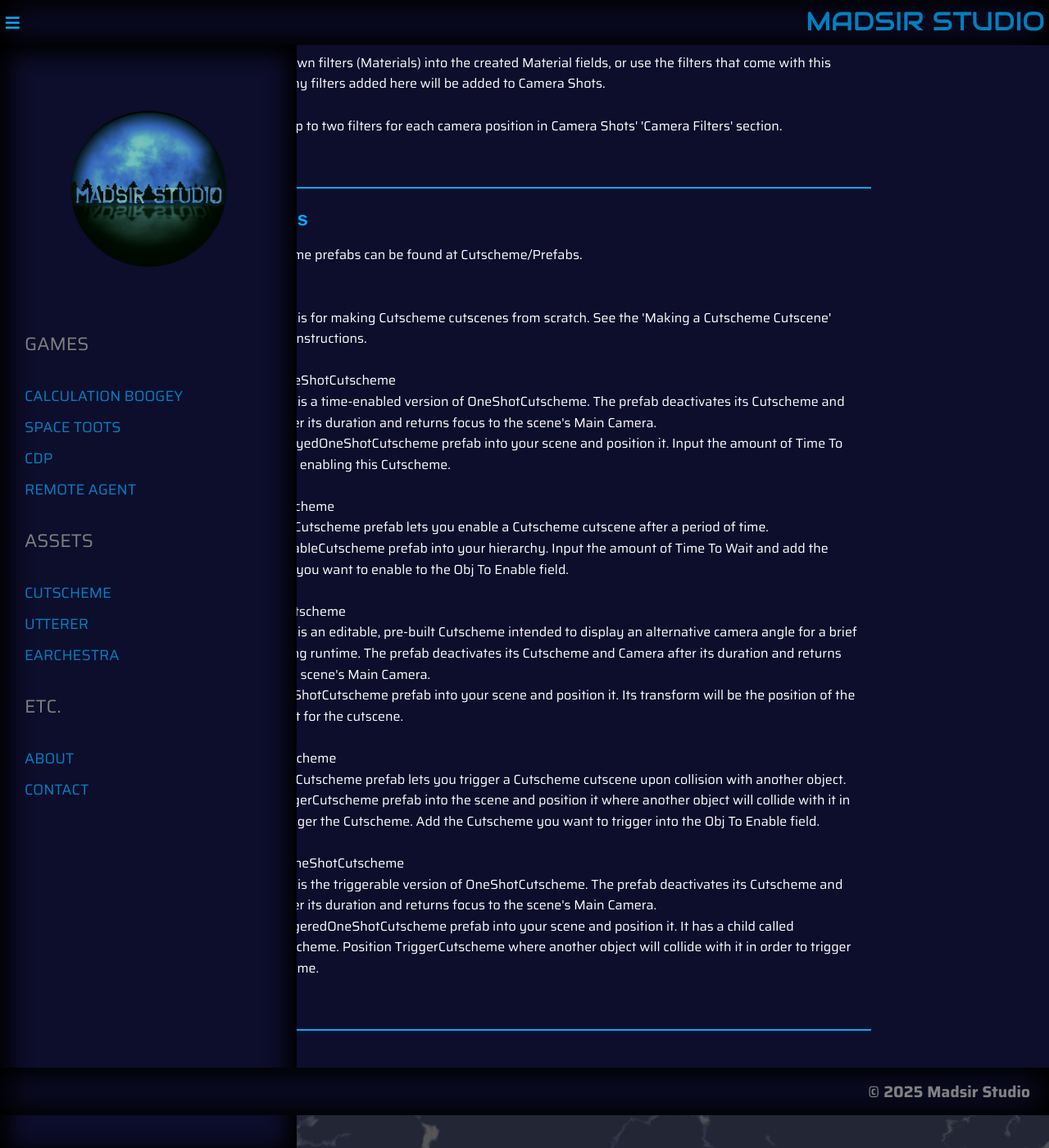
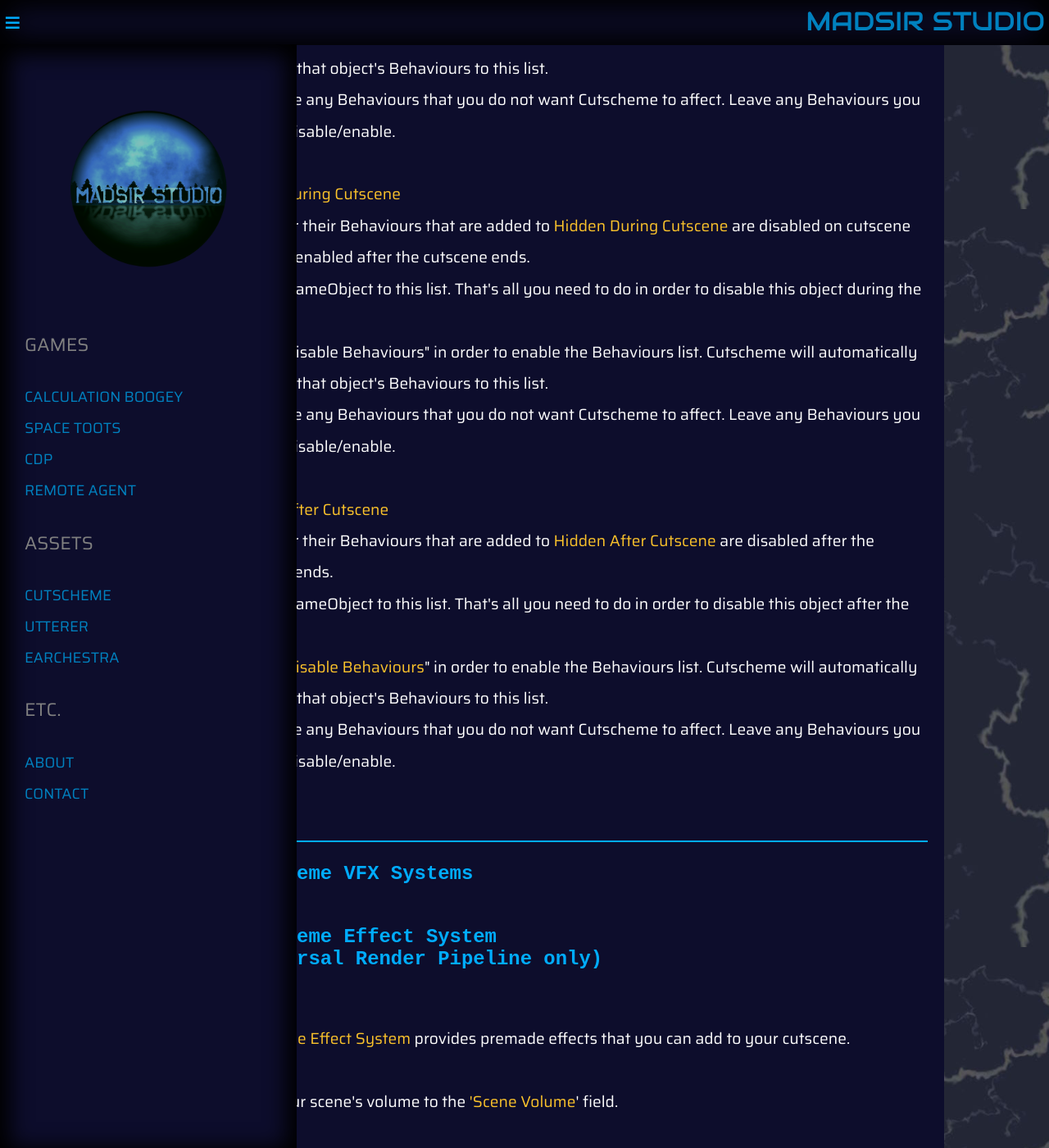
Before and after one commit to Madsir/madsirstudio.github.io, a Jekyll site: the page built from cutscheme/docs/index.html, in a window 1280 px wide and 1400 px high, scrolled down 5145 px. Shown: the whole window at 82% size. Built offline with Jekyll 4.4.1, drawn with Linux system fonts in a browser that asks for light colours; some of the changed text lies outside the part shown.

Commit message:
Update index.html

```diff
--- a/cutscheme/docs/index.html
+++ b/cutscheme/docs/index.html
@@ -6,17 +6,14 @@
 <!DOCTYPE html>
 <html>
 <head>
-    <style>
-	body {
-    font-family: 'Arial', sans-serif;
+       <style>
+body {
     margin: 0;
     padding: 0;
     display: flex;
     flex-direction: column;
 }
-p{
-  line-height: 150%;
-}
+.accent { color: #fbc32b; }
 .page-header {
     background-color: #35424a;
     color: white;
@@ -57,7 +54,7 @@
 }
 
 #documentation {
-    flex-grow: 1;
+    width:70%;
     padding: 20px;
     background-color: #0D0D2C;
 }
@@ -66,18 +63,18 @@
     margin-bottom: 25px;
     border-bottom: 2px solid #00acff;
     padding-bottom: 20px;
-	margin-right:20%;
 }
 
 #documentation h2 {
-    color: #00acff;
+   color: #00acff;
     margin-bottom: 15px;
    font-size: 2.3em;
   font-family: monospace;
 }
 
 #documentation p {
-    line-height: 1.6;
+    line-height: 200%;
+	font-size: 1.5em;
     color: white;
 }
 
@@ -105,6 +102,9 @@
    		font-size: 1.5em;
   		font-family: monospace;
 		}
+	p {
+	  font-size: 1em;
+	}
 }
 
 @media screen and (max-width: 480px) {
@@ -153,27 +153,27 @@
 		<br>
 		<p>
 	<p>
-		1. Add a Cutscheme prefab to your scene (or add a Cutscheme Controller script to an object in your scene).<br><br>
+		1. Add a Cutscheme prefab to your scene (or add a <span class="accent">Cutscheme Controller</span> script to an object in your scene).<br><br>
 
 Prefab location: Cutscheme/Prefabs<br>
 
 Script location: Cutscheme/Scripts/CutschemeSystem<br><br>
 
 
-2. Add the camera you want to control into Cutscheme Controller's 'Main Camera' field.<br><br>
+2. Add the camera you want to control into <span class="accent">Cutscheme Controller</span>'s '<span class="accent">Main Camera</span>' field.<br><br>
 
 Cutscheme will use this camera for zooming/filters/etc.<br><br>
 
-3. If the above camera needs to be disabled after the cutscene, check the Disposable Camera toggle.<br><br>
+3. If the above camera needs to be disabled after the cutscene, check the <span class="accent">Disposable Camera</span> toggle.<br><br>
 
-	The Main Camera for the cutscene will be disabled at the end of the cutscene.<br><br>
+	The <span class="accent">Main Camera</span> for the cutscene will be disabled at the end of the cutscene.<br><br>
 
-4. Add Camera Shots to the Camera Shots array.<br><br>
+4. Add camera shots to the <span class="accent">Camera Shots</span> sequence.<br><br>
 
-Cutscheme automatically adds and removes camera transforms to the scene as children of the Cutscheme Controller's game object.<br><br>
+Cutscheme automatically adds and removes camera transforms to the scene as children of the <span class="accent">Cutscheme Controller</span>'s game object.<br><br>
 
 
-5. Manually position and rotate each of the Camera Shots into their places for the cutscene.<br><br>
+5. Manually position and rotate each of the <span class="accent">Camera Shots</span> into their places for the cutscene.<br><br>
 
 Cutscheme system follows these positions in index order instead of numerical order, so you can reorder the positions.<br><br>
 
@@ -182,40 +182,41 @@
             <section id="Camera Shots">
 <h2>Camera Shots</h2><br>	<br>
 			<p>
-				1. Set the duration of the shot before transitioning.<br><br>
+<span class="accent">Duration</span><br><br>
 
-This is how long the camera stays still before transitioning. Duration can be zero and the camera will transition immediately. (Useful for consecutive panning shots.)<br><br>
+This is how long the camera stays still before transitioning. Can be zero and the camera will transition immediately. (Useful for consecutive panning shots.)<br><br>
 
+<span class="accent">Fade</span>
 
-2. Zoom in or out.<br><br>
+Fade to the selected color at the beginning and/or end of the shot. Fade happens at the inputted speed.
+
+<span class="accent">Zoom<br><br>
 
 Setting zoom to true creates fields for the new camera FOV (perspective) and speed of the zoom. Cutscheme will 'zoom' any extra, active cameras in and out by the percent difference between Main Camera's FOV and the camera shot's New FOV.<br><br>
 
 
-3. Shake the camera.<br><br>
+<span class="accent">Shake</span><br><br>
 
 Setting shake to true creates a field for the magnitude at which you want the camera to shake. The higher the power the heavier the shake.
 <br><br>
 
-4. Adjust timeScale.<br><br>
+<span class="accent"> Adjust timeScale</span><br><br>
 Choose a timeScale between 0.1 - 2 to speed up or slow down time during this shot.<br><br>
 
 
-5. Play an audio clip.<br><br>
+<span class="accent">Sound</span><br><br>
 
 This sound will play at the start of the shot. This can be left null.<br><br>
 
 
-6. Cut instantly or pan/rotate to the next shot.<br><br>
+<span class="accent">Cut, pan, rotate</span><br><br>
 
 Make sure to set cut instantly or set a pan speed/rotate speed for each shot, else the camera will get stuck.<br><br>
 
 			</p>
             </section>
                         <section id="CutschemeAudio">
-<h2>Cutscheme Audio
-		<br><br>
-	Cutscheme creates its own Audio Source at runtime and places it on the Cutscheme's Main Camera.</h2><br>
+<h2>Cutscheme Audio</h2><br>
 	<br><p>
 		Cutscheme creates its own Audio Source at runtime and places it on the Cutscheme's Main Camera. This audio source is set up as follows:<br><br>
 
@@ -256,29 +257,23 @@
 <h2>Cutscheme Options</h2><br>	<br>
 <br>
 	<br><p>
-		1. Fade in and out.<br><br>
 
-Cutscheme creates a black panel at runtime for this purpose and displays it over the camera via a Canvas.<br>
-
-If no Canvas exists in the scene, Cutscheme will create one at runtime. Created canvases and panels for cutscenes are removed from the scene after the cutscene ends.<br><br>
-
-
-2. Reset camera FOV & position.<br><br>
+<span class="accent">Reset camera FOV & position.</span><br><br>
 
 Cutscheme saves the original size of the controlled camera before the cutscene starts. Reset the camera (or cameras, if multiple) to their original FOV after the cutscene ends.<br><br>
 
 
-3. Make the cutscene skippable.<br><br>
+<span class="accent">Make the cutscene skippable.</span><br><br>
 
 Whether the cutscene can be skipped by the player. If true, Cutscheme skip the cutscene if any key is pressed after three seconds.<br><br>
 
 
-4. Ignore time scale.<br><br>
+<span class="accent">Ignore time scale.</span><br><br>
 
 	If true, Cutscheme's timers ignore time scale by using 	unscaledDeltaTime. If false, Cutscheme's timers use the scene's time scale and use deltaTime.<br><br>
 
 
-5. Change to a new scene.<br><br>
+<span class="accent">Change to a new scene.</span><br><br>
 
 If true, Cutscheme loads new scene via build index after the cutscene ends. If false, cutscheme disables itself after ending.<br><br>
 
@@ -290,28 +285,28 @@
 			<p>
 				Hide or show objects/enabled or disable Behaviours during cutscenes.<br><br>
 
-Hidden Until Cutscene<br>
+<span class="accent">Hidden Until Cutscene</span><br>
 
-Objects or their Behaviours that are added to Hidden Until Cutscene are disabled before runtime by the Cutscheme Controller Editor, and enabled on cutscene start.<br>
+Objects or their Behaviours that are added to <span class="accent">Hidden Until Cutscene</span> are disabled before runtime by the <span class="accent">Cutscheme Controller Editor</span>, and enabled on cutscene start.<br>
 
 1.	Add a GameObject to this list. That's all you need to do in order to disable this object until the cutscene.<br>
-2.	Click "Disable Behaviours" in order to enable the Behaviours list. Cutscheme will automatically add all of that object's Behaviours to this list.<br>
+2.	Click "<span class="accent">Disable Behaviours</span>" in order to enable the Behaviours list. Cutscheme will automatically add all of that object's Behaviours to this list.<br>
 3.	Remove any Behaviours that you do not want Cutscheme to affect. Leave any Behaviours you want to disable/enable.<br><br>
 
-Hidden During Cutscene<br>
+<span class="accent">Hidden During Cutscene</span><br>
 
-Objects or their Behaviours that are added to Hidden During Cutscene are disabled on cutscene start and enabled after the cutscene ends.<br>
+Objects or their Behaviours that are added to <span class="accent">Hidden During Cutscene</span> are disabled on cutscene start and enabled after the cutscene ends.<br>
 
 1.	Add a GameObject to this list. That's all you need to do in order to disable this object during the cutscene.<br>
 2.	Click "Disable Behaviours" in order to enable the Behaviours list. Cutscheme will automatically add all of that object's Behaviours to this list.<br>
 3.	Remove any Behaviours that you do not want Cutscheme to affect. Leave any Behaviours you want to disable/enable.<br><br>
 
 
-Hidden After Cutscene<br>
-Objects or their Behaviours that are added to Hidden After Cutscene are disabled after the cutscene ends.<br>
+<span class="accent">Hidden After Cutscene</span><br>
+Objects or their Behaviours that are added to<span class="accent"> Hidden After Cutscene</span> are disabled after the cutscene ends.<br>
 
 1.	Add a GameObject to this list. That's all you need to do in order to disable this object after the cutscene.<br>
-2.	Click "Disable Behaviours" in order to enable the Behaviours list. Cutscheme will automatically add all of that object's Behaviours to this list.<br>
+2.	Click "<span class="accent">Disable Behaviours</span>" in order to enable the Behaviours list. Cutscheme will automatically add all of that object's Behaviours to this list.<br>
 3.	Remove any Behaviours that you do not want Cutscheme to affect. Leave any Behaviours you want to disable/enable.<br><br>
 
 			</p>
@@ -323,17 +318,17 @@
         		<h2>Cutscheme Effect System
 			<br>(Universal Render Pipeline only)</h2><br>
 	<br><p>
-		Cutscheme Effect System provides premade effects that you can add to your cutscene.<br><br>
+		<span class="accent">Cutscheme Effect System</span> provides premade effects that you can add to your cutscene.<br><br>
 
-1. Add your scene's volume to the 'Scene Volume' field.<br><br>
+1. Add your scene's volume to the <span class="accent">'Scene Volume</span>' field.<br><br>
 
 The system will make a copy of your current volume, use the copy during the cutscene, and then disable the copy and enable your original scene volume after the cutscene ends.<br><br>
 
-2. Choose one or multiple effects from 'Camera Shots' 'Camera Effects' section.<br><br>
+2. Choose one or multiple effects from '<span class="accent">Camera Shots</span>' '<span class="accent">Camera Effects</span>' section.<br><br>
 
 Customization<br>
 
-The override values of Vignette, Grainy, and Hazy can be customized in the Cutscheme Controller.<br><br>
+The override values of <span class="accent">Vignette</span>, <span class="accent">Grainy</span>, and <span class="accent">Hazy</span> can be customized in the <span class="accent">Cutscheme Controller</span>.<br><br>
 
 	</p>
 
@@ -341,11 +336,11 @@
 			<br>
 		<h2>Cutscheme Filter System<br>(Built-In Renderer Pipeline only)</h2><br>
 	<br><p>
-		Cutscheme Filter System allows you to display up to two camera filters at a time during the cutscene.<br><br>
+		<span class="accent">Cutscheme Filter System</span> allows you to display up to two camera filters at a time during the cutscene.<br><br>
 
-1. Change the value of the 'Quantity' field to add or remove filters.<br><br>
+1. Use the buttons to add or remove filters.<br><br>
 
-Drag your own filters (Materials) into the created Material fields, or use the filters that come with this package. Any filters added here will be added to Camera Shots.<br><br>
+Drag your own filters (Materials) into the created Material fields, or use the filters that come with this package. Any filters added here will be added to <span class="accent">Camera Shots</span>.<br><br>
 
 
 2. Choose up to two filters for each camera position in Camera Shots' 'Camera Filters' section.<br><br>
@@ -356,44 +351,44 @@
 			<p>
 				All Cutscheme prefabs can be found at Cutscheme/Prefabs.<br><br>
 
-Cutscheme<br>
+<span class="accent">Cutscheme</span><br>
 
 This prefab is for making Cutscheme cutscenes from scratch. See the 'Making a Cutscheme Cutscene' section for instructions.<br><br>
 
 
-DelayedOneShotCutscheme<br>
+<span class="accent">DelayedOneShotCutscheme</span><br>
 
-This prefab is a time-enabled version of OneShotCutscheme. The prefab deactivates its Cutscheme and Camera after its duration and returns focus to the scene's Main Camera.<br>
+This prefab is a time-enabled version of <span class="accent">OneShotCutscheme</span>. The prefab deactivates its Cutscheme and Camera after its duration and returns focus to the scene's Main Camera.<br>
 
-Drag a DelayedOneShotCutscheme prefab into your scene and position it. Input the amount of Time To Wait before enabling this Cutscheme.<br><br>
+Drag a <span class="accent">DelayedOneShotCutscheme</span> prefab into your scene and position it. Input the amount of Time To Wait before enabling this Cutscheme.<br><br>
 
 
-EnableCutscheme<br>
+<span class="accent">EnableCutscheme</span><br>
 
-The EnableCutscheme prefab lets you enable a Cutscheme cutscene after a period of time.<br>
+The <span class="accent">EnableCutscheme</span> prefab lets you enable a Cutscheme cutscene after a period of time.<br>
 
-Drag an EnableCutscheme prefab into your hierarchy. Input the amount of Time To Wait and add the Cutscheme you want to enable to the Obj To Enable field.<br><br>
+Drag an <span class="accent">EnableCutscheme</span> prefab into your hierarchy. Input the amount of Time To Wait and add the Cutscheme you want to enable to the Obj To Enable field.<br><br>
 
 
-OneShotCutscheme
+<span class="accent">OneShotCutscheme</span>
 <br>
 This prefab is an editable, pre-built Cutscheme intended to display an alternative camera angle for a brief period during runtime. The prefab deactivates its Cutscheme and Camera after its duration and returns focus to the scene's Main Camera.<br>
 
-Drag a OneShotCutscheme prefab into your scene and position it. Its transform will be the position of the camera shot for the cutscene.<br><br>
+Drag a <span class="accent">OneShotCutscheme</span> prefab into your scene and position it. Its transform will be the position of the camera shot for the cutscene.<br><br>
 
 
-TriggerCutscheme<br>
+<span class="accent">TriggerCutscheme</span><br>
 
-The TriggerCutscheme prefab lets you trigger a Cutscheme cutscene upon collision with another object.<br>
-Drag a TriggerCutscheme prefab into the scene and position it where another object will collide with it in order to trigger the Cutscheme. Add the Cutscheme you want to trigger into the Obj To Enable field.<br><br>
+The <span class="accent">TriggerCutscheme</span> prefab lets you trigger a Cutscheme cutscene upon collision with another object.<br>
+Drag a <span class="accent">TriggerCutscheme</span> prefab into the scene and position it where another object will collide with it in order to trigger the Cutscheme. Add the Cutscheme you want to trigger into the Obj To Enable field.<br><br>
 
 
-TriggeredOneShotCutscheme
+<span class="accent">TriggeredOneShotCutscheme</span>
 <br>
-This prefab is the triggerable version of OneShotCutscheme. The prefab deactivates its Cutscheme and Camera after its duration and returns focus to the scene's Main Camera.<br>
+This prefab is the triggerable version of<span class="accent"> OneShotCutscheme</span>. The prefab deactivates its Cutscheme and Camera after its duration and returns focus to the scene's Main Camera.<br>
 
 
-Drag a TriggeredOneShotCutscheme prefab into your scene and position it. It has a child called TriggerCutscheme. Position TriggerCutscheme where another object will collide with it in order to trigger the Cutscheme.<br><br>
+Drag a <span class="accent">TriggeredOneShotCutscheme</span> prefab into your scene and position it. It has a child called <span class="accent">TriggerCutscheme</span>. Position <span class="accent">TriggerCutscheme</span> where another object will collide with it in order to trigger the Cutscheme.<br><br>
 
 			</p>
 		</section>
```
